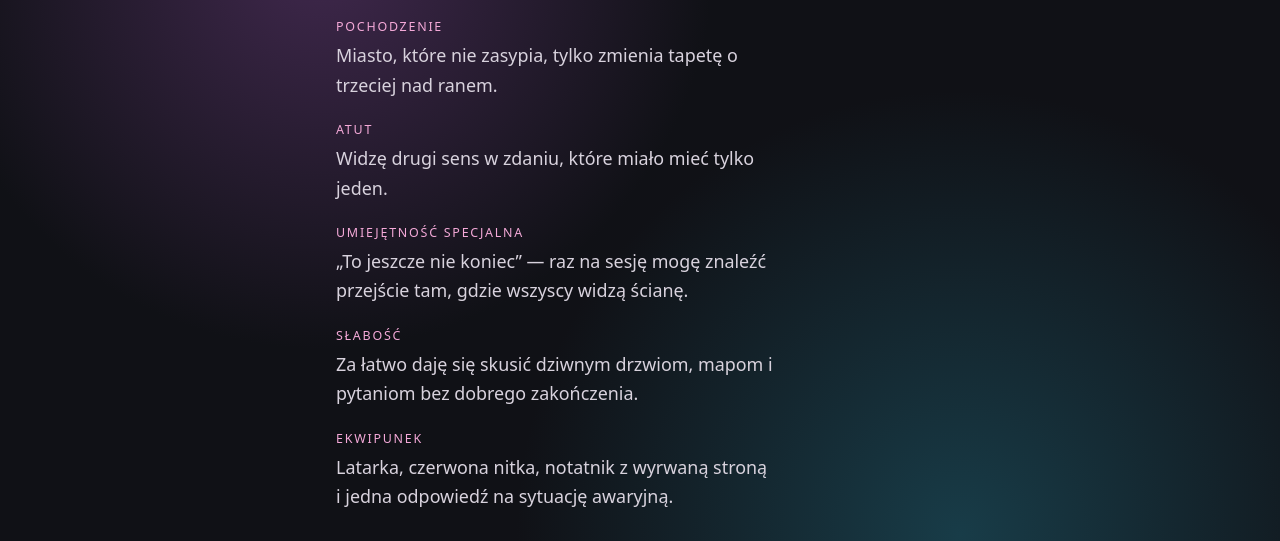
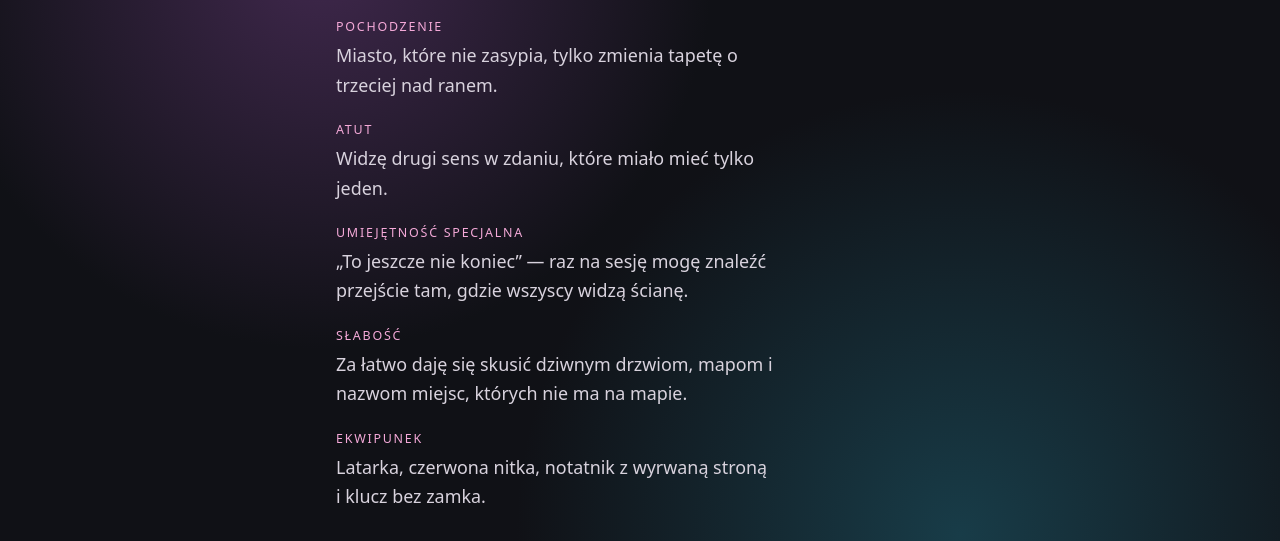
Before and after one commit to AtheneIO/atheneio.github.io, a plain HTML site: page ja-rpg.html in a window 1280 px wide. Shown: the part 239-780 px from the top of the page. Drawn offline with Linux system fonts and the light colour scheme.

Commit message:
docs: refine RPG profile details

```diff
--- a/ja-rpg.html
+++ b/ja-rpg.html
@@ -39,9 +39,9 @@
       <dt>Umiejętność specjalna</dt>
       <dd>„To jeszcze nie koniec” — raz na sesję mogę znaleźć przejście tam, gdzie wszyscy widzą ścianę.</dd>
       <dt>Słabość</dt>
-      <dd>Za łatwo daję się skusić dziwnym drzwiom, mapom i pytaniom bez dobrego zakończenia.</dd>
+      <dd>Za łatwo daję się skusić dziwnym drzwiom, mapom i nazwom miejsc, których nie ma na mapie.</dd>
       <dt>Ekwipunek</dt>
-      <dd>Latarka, czerwona nitka, notatnik z wyrwaną stroną i jedna odpowiedź na sytuację awaryjną.</dd>
+      <dd>Latarka, czerwona nitka, notatnik z wyrwaną stroną i klucz bez zamka.</dd>
     </dl>
     <p>Jeśli coś wygląda jak zły pomysł, ale ma dobrą atmosferę, prawdopodobnie już tam jestem.</p>
     <footer><a href="index.html">← Strona główna</a></footer>
```
